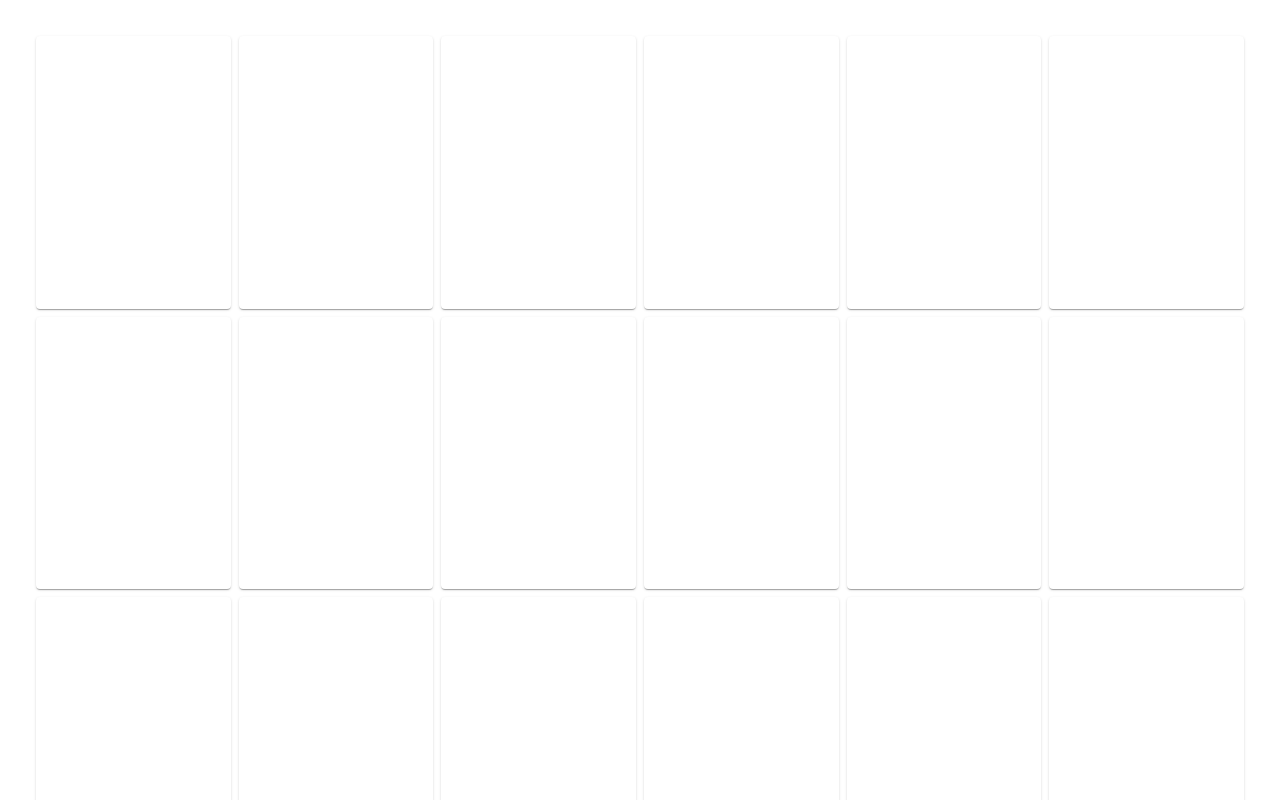
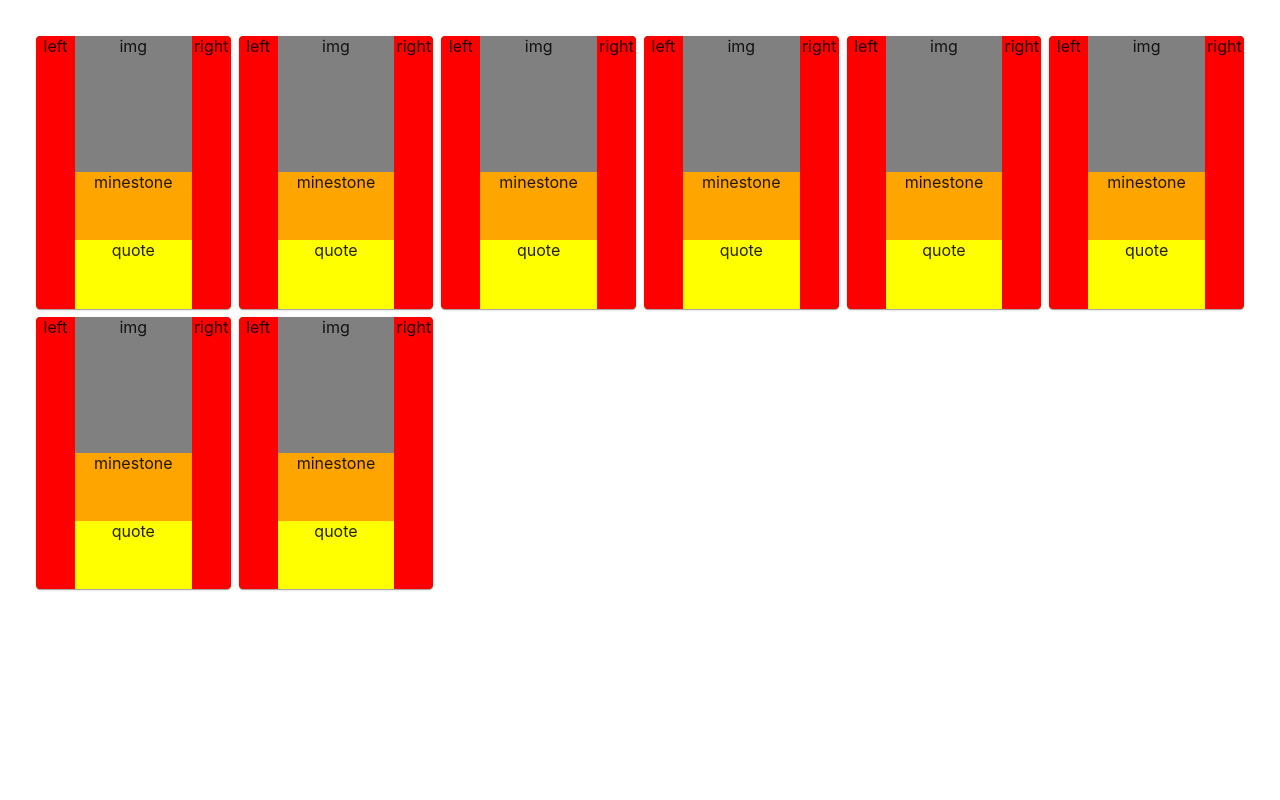
Before and after one commit to ningoink/poker, a React (Create React App) app: page / in a window 1280 px wide. Shown: the top 800 px of the page. Built offline with nearby package versions, Linux system fonts and the light colour scheme.

Commit message:
improvement(ui): Refine layout with the card content
Signed-off-by: hylerrix <hylerrix@gmail.com>

```diff
--- a/src/views/app-dashboard/poker-container.tsx
+++ b/src/views/app-dashboard/poker-container.tsx
@@ -27,7 +27,7 @@ const useStyles = makeStyles((theme: Theme) =>
   }),
 )
 
-const PokerCards = Array.from(Array(54).keys())
+const PokerCards = Array.from(Array(8).keys())
 
 const PokerContainer: React.FC = () => {
   const classes = useStyles()
--- a/src/views/app-dashboard/poker-item.tsx
+++ b/src/views/app-dashboard/poker-item.tsx
@@ -1,22 +1,107 @@
 import React from 'react'
 import { makeStyles, Theme, createStyles } from '@material-ui/core/styles'
-import Paper from '@material-ui/core/Paper'
+import Card from '@material-ui/core/Card'
 
 const useStyles = makeStyles((theme: Theme) =>
   createStyles({
-    paper: {
+    root: {
       height: 0,
       width: '100%',
       paddingBottom: '140%',
+      position: 'relative',
+    },
+    cardWrap: {
+      height: '100%',
+      width: '100%',
+      backgroundColor: 'green',
+      position: 'absolute',
+      textAlign: 'center',
+    },
+    leftSidebarWrap: {
+      height: '100%',
+      width: '20%',
+      left: 0,
+      display: 'inline-block',
+      backgroundColor: 'red',
+      position: 'absolute',
+    },
+    rightSidebarWrap: {
+      height: '100%',
+      width: '20%',
+      right: 0,
+      display: 'inline-block',
+      backgroundColor: 'red',
+      position: 'absolute',
+    },
+    bodyWrap: {
+      height: '100%',
+      width: '60%',
+      display: 'inline-block',
+      backgroundColor: 'blue',
+      position: 'absolute',
+      left: '20%',
+    },
+    bodyImg: {
+      height: '50%',
+      width: '100%',
+      backgroundColor: 'grey',
+    },
+    bodyMilestone: {
+      height: '25%',
+      width: '100%',
+      backgroundColor: 'orange',
+    },
+    bodyQuote: {
+      height: '25%',
+      width: '100%',
+      backgroundColor: 'yellow',
     },
   }),
 )
+
+type Props = {
+  direction: string
+}
+
+const SidebarWrap: React.FC<Props> = ({ direction }) => {
+  const classes = useStyles()
+
+  return (
+    <div className={direction === "left" ? classes.leftSidebarWrap : classes.rightSidebarWrap}>
+      { direction }
+    </div>
+  )
+}
+
+const BodyWrap: React.FC = () => {
+  const classes = useStyles()
+
+  return (
+    <div className={classes.bodyWrap}>
+      <div className={classes.bodyImg}>
+        img
+      </div>
+      <div className={classes.bodyMilestone}>
+        minestone
+      </div>
+      <div className={classes.bodyQuote}>
+        quote
+      </div>
+    </div>
+  )
+}
 
 const PokerItem: React.FC = () => {
   const classes = useStyles()
 
   return (
-    <Paper className={classes.paper} />
+    <Card className={classes.root}>
+      <Card className={classes.cardWrap}>
+        <SidebarWrap direction="left" />
+        <BodyWrap />
+        <SidebarWrap direction="right" />
+      </Card>
+    </Card>
   )
 }
 
```
